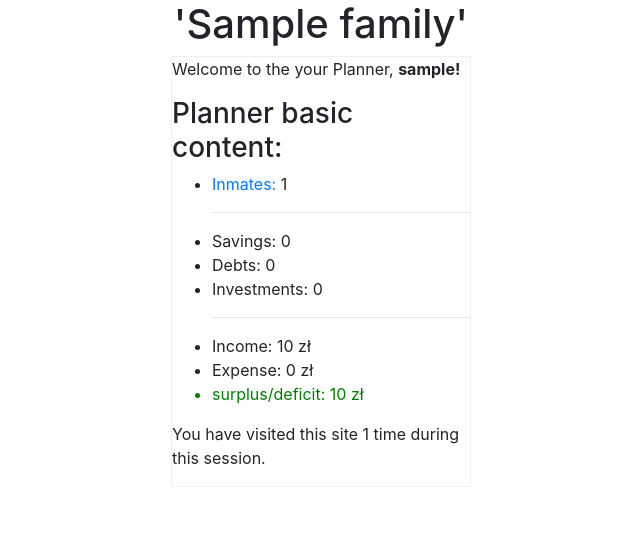
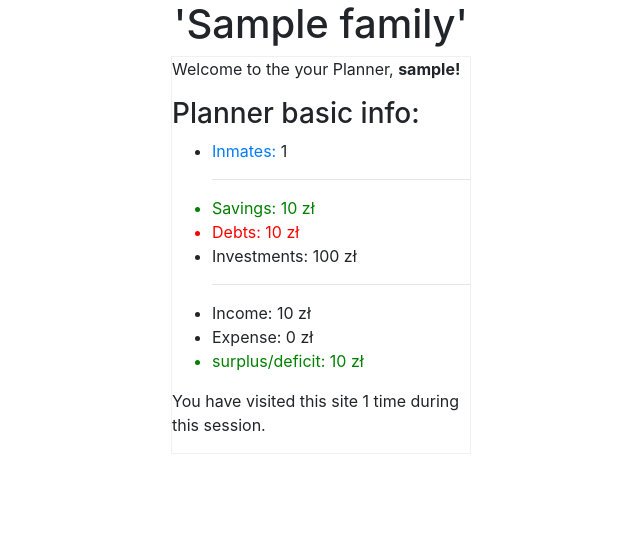
Before and after one commit to MarcinDJacz/Complete_Financial_Planner, a Django app: page / in a window 1280 px wide. Shown: the part 67-608 px from the top of the page, without its empty margins (319-959 px from the left). Run offline with Django 5.2, Linux system fonts and the light colour scheme; a user stored in the database is signed in; tables that the repository leaves empty hold one stand-in row (values such as "Sample post").

Commit message:
feat(index): display total investments on homepage

```diff
--- a/planner/models.py
+++ b/planner/models.py
@@ -105,6 +105,10 @@ class Portfolio(models.Model):
     def __str__(self):
         return f"{self.name} ({self.owner})"
 
+    @property
+    def current_value(self):
+        return sum(instr.current_value for instr in self.instrument_set.all())
+
 
 class Instrument(models.Model):
     portfolio = models.ForeignKey(Portfolio, on_delete=models.CASCADE)
@@ -114,6 +118,13 @@ class Instrument(models.Model):
 
     def __str__(self):
         return f"{self.symbol} - {self.quantity}"
+
+    @property
+    def current_value(self):
+        latest_price = StockPrice.get_latest_price(self.symbol)
+        if latest_price:
+            return self.quantity * latest_price.price
+        return 0
 
 
 class CurrencyRate(models.Model):
--- a/planner/views.py
+++ b/planner/views.py
@@ -1,7 +1,7 @@
 from django.shortcuts import render
 from django.urls import reverse_lazy
 from django.db.models import Sum
-from .models import CustomUser, Operation
+from .models import CustomUser, Operation, Savings, Debt, Portfolio
 from django.contrib.auth.decorators import login_required
 from django.contrib.auth.mixins import LoginRequiredMixin
 from django.views import generic
@@ -11,16 +11,17 @@ from .forms import UserSettingsForm, ContactMessageForm
 @login_required
 def index(request):
     num_inmates = CustomUser.objects.all().count()
-    summary_savings = 0  # on start
-    summary_debts = 0
+    summary_savings = Savings.objects.aggregate(total=Sum('amount'))['total'] or 0
+    summary_debts = Debt.objects.aggregate(total=Sum('amount'))['total'] or 0
     income_sum = Operation.objects.filter(category__type='INCOME').aggregate(total=Sum('amount'))['total'] or 0
 
     expense_sum = Operation.objects.filter(category__type='EXPENSE').aggregate(total=Sum('amount'))['total'] or 0
 
-
-    summary_investments = 0  # add to model budget total_investments
     num_visit = request.session.get('num_visit', 0)
     request.session['num_visit'] = num_visit + 1
+
+    portfolios = Portfolio.objects.all()
+    total_value = sum(p.current_value for p in portfolios)
 
     context = {
         "num_inmates": num_inmates,
@@ -28,9 +29,10 @@ def index(request):
         "expense_sum": expense_sum,
         "summary_savings": summary_savings,
         "summary_debts": summary_debts,
-        "summary_investments": summary_investments,
         "num_visit": num_visit + 1,
-        "surplus_deficit": (income_sum - expense_sum)
+        "surplus_deficit": (income_sum - expense_sum),
+        "portfolios": portfolios,
+        "summary_investments": total_value,
     }
     return render(request, 'planner/index.html', context)
 
--- a/templates/planner/index.html
+++ b/templates/planner/index.html
@@ -8,13 +8,13 @@
   <h1>'{{ request.user.family.name|default:"No family" }}'</h1>
   <div class="content">
     <p>Welcome to the your Planner, <strong>{{ user.username }}!</strong></p>
-    <h3>Planner basic content:</h3>
+    <h3>Planner basic info:</h3>
     <ul>
       <li><a href="{% url 'planner:inmates_list' %}">Inmates:</a> {{ num_inmates }}</li>
       <hr>
-      <li>Savings: {{ summary_savings }} </li>
-      <li>Debts: {{ summary_debts }} </li>
-      <li>Investments: {{ summary_investments }} </li>
+      <li class="positive">Savings: {{ summary_savings }} zł</li>
+      <li class="negative">Debts: {{ summary_debts }} zł</li>
+      <li>Investments: {{ summary_investments|floatformat:0 }} zł</li>
       <hr>
       <li>Income: {{ income_sum }} zł</li>
       <li>Expense: {{ expense_sum }} zł</li>
```
